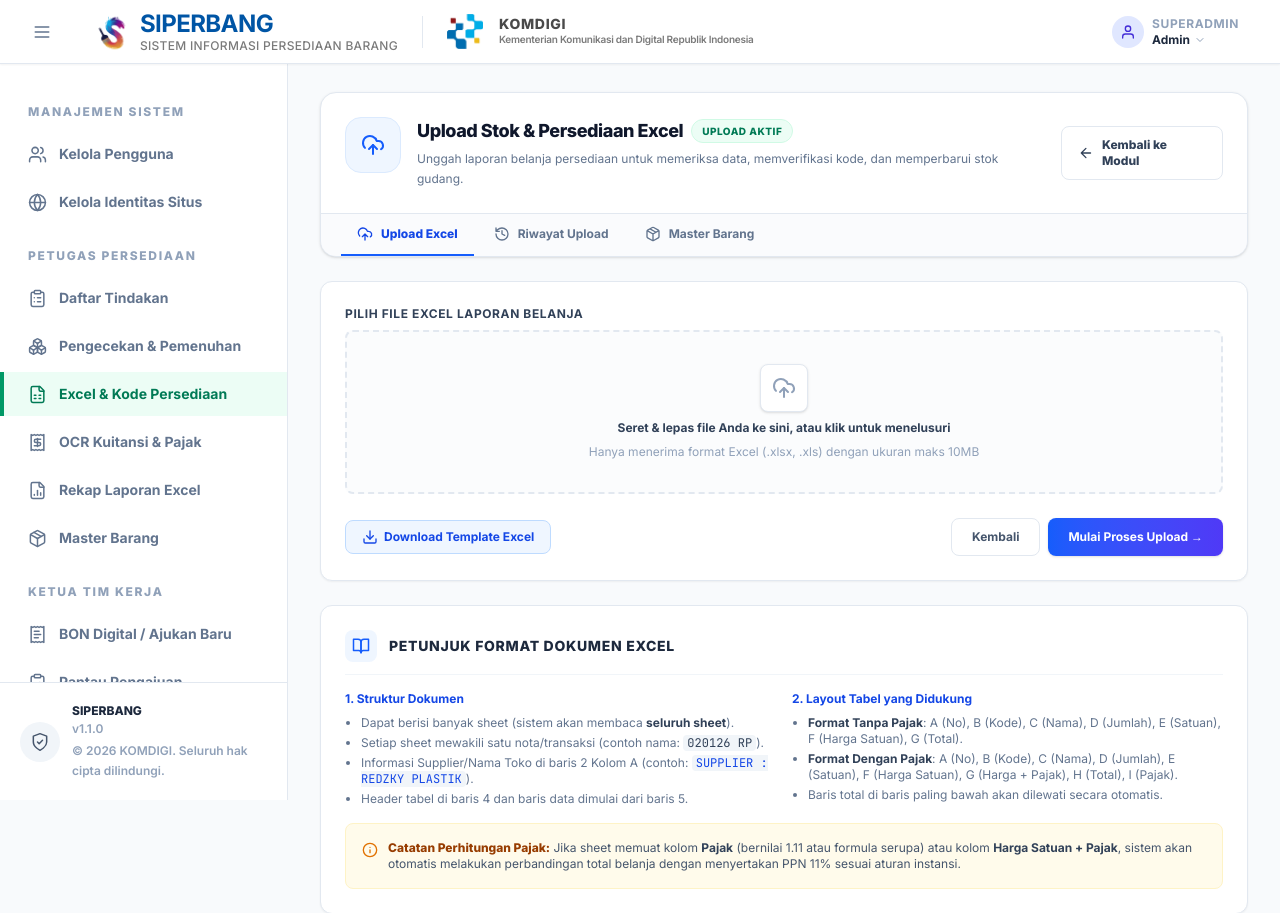
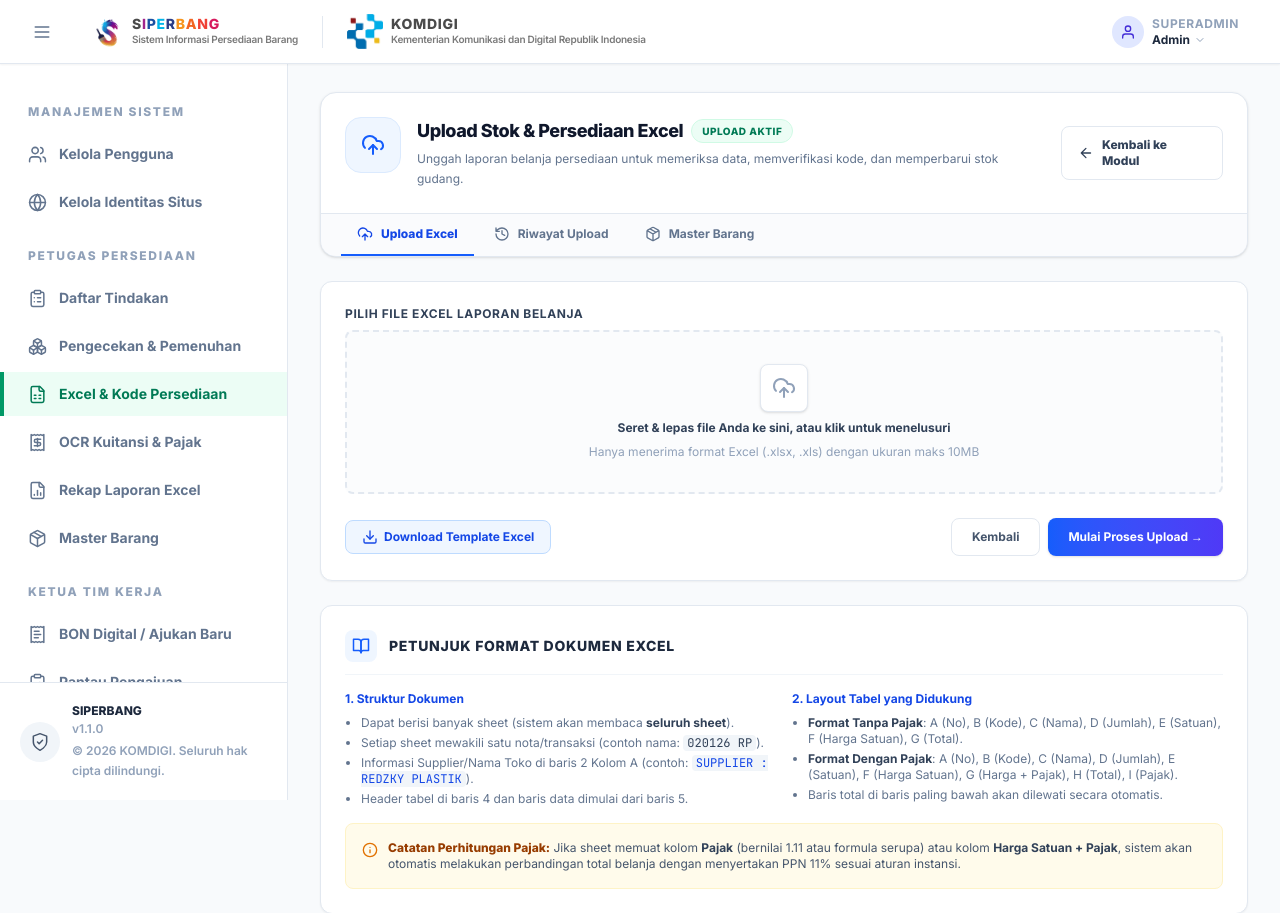
Before and after one commit to Anugrahfitri-code/siperbang, a Laravel app: page /stok-upload in a window 1280 px wide. Shown: the top 913 px of the page. Run offline with Laravel 12, Linux system fonts and the light colour scheme; a user stored in the database is signed in; data comes from the database, SQL or seed files in the repository; style sheets or scripts are compiled from the project's sources.

Commit message:
fix: perbaikan beberapa fitur

```diff
--- a/resources/views/layouts/inventory.blade.php
+++ b/resources/views/layouts/inventory.blade.php
@@ -54,37 +54,66 @@
                     </button>
 
                     {{-- SiperbangLogo --}}
-                    <a href="/" class="flex items-center gap-2">
-                        <div class="relative w-12 h-12 flex-shrink-0">
+                    <a href="/" class="flex items-center">
+                        <div class="relative w-10 h-10 flex-shrink-0">
                             <img
                                 src="{{ $siteSettings['app_logo_url'] ?? asset('images/brand/siperbang-logo.png') }}"
                                 alt="Logo Aplikasi"
                                 class="w-full h-full object-contain select-none pointer-events-none"
                             >
                         </div>
-                        <div class="flex-col select-none hidden sm:flex">
-                            <div class="text-2xl font-bold tracking-tight leading-none text-[#0055A5] font-bold">
-                                {{ $siteSettings['app_name'] ?? 'SIPERBANG' }}
+                        <div class="flex-col select-none justify-center ml-2 hidden sm:flex">
+                            <div class="text-sm font-extrabold tracking-wider leading-none text-[#4A4A4A] flex items-center">
+                                @php
+                                    $appName = $siteSettings['app_name'] ?? 'SIPERBANG';
+                                    $appColors = [];
+                                    if (!empty($siteSettings['app_name_colors'])) {
+                                        $decoded = json_decode($siteSettings['app_name_colors'], true);
+                                        if (is_array($decoded)) {
+                                            $appColors = $decoded;
+                                        }
+                                    }
+                                @endphp
+                                @if(empty($appColors) && $appName === 'SIPERBANG')
+                                    S<span class="text-[#a0258b]">I</span>
+                                    <span class="text-[#1a50a1]">P</span>
+                                    <span class="text-[#00b5e9]">E</span>
+                                    <span class="text-[#2b3d88]">R</span>
+                                    <span class="text-[#f7941d]">B</span>
+                                    <span class="text-[#f26522]">A</span>
+                                    <span class="text-[#ef4136]">N</span>
+                                    <span class="text-[#d7195d]">G</span>
+                                @elseif(!empty($appColors))
+                                    @foreach(mb_str_split($appName) as $i => $char)
+                                        @if(isset($appColors[$i]) && !empty($appColors[$i]))
+                                            <span style="color: {{ $appColors[$i] }}">{{ $char }}</span>
+                                        @else
+                                            <span>{{ $char }}</span>
+                                        @endif
+                                    @endforeach
+                                @else
+                                    {{ $appName }}
+                                @endif
                             </div>
-                            <span class="text-xs font-medium tracking-wide mt-1 leading-none uppercase text-[#7A7A7A]">
+                            <div class="text-[10px] text-left font-semibold tracking-tight mt-0.5 leading-tight text-[#7A7A7A]">
                                 {{ $siteSettings['app_subtitle'] ?? 'Sistem Informasi Persediaan Barang' }}
-                            </span>
+                            </div>
                         </div>
                     </a>
 
                     <div class="hidden md:block h-8 w-px bg-slate-200"></div>
 
                     {{-- KomdigiLogo --}}
-                    <div class="items-center gap-4 hidden md:flex">
+                    <div class="items-center hidden md:flex">
                         <div class="relative w-9 h-9 flex-shrink-0">
                             <img src="{{ $siteSettings['instansi_logo_url'] ?? asset('images/brand/komdigi-logo.png') }}" alt="Logo Instansi" class="w-full h-full object-contain select-none pointer-events-none">
                         </div>
-                        <div class="flex-col select-none hidden md:flex text-left">
+                        <div class="flex-col select-none hidden md:flex text-left ml-2">
                             <span class="text-sm font-extrabold text-[#4A4A4A] tracking-wider leading-none">
                                 {{ $siteSettings['instansi_name'] ?? 'KOMDIGI' }}
                             </span>
                             <span class="text-[10px] text-[#7A7A7A] font-semibold tracking-tight leading-tight mt-0.5">
-                                {!! nl2br(e($siteSettings['instansi_sub'] ?? 'Kementerian Komunikasi dan Digital')) !!}
+                                {!! nl2br(e($siteSettings['instansi_sub'] ?? 'Kementerian Komunikasi dan Digital Republik Indonesia')) !!}
                             </span>
                         </div>
                     </div>
```
Also changed, not shown: resources/js/features/inventory/components/DistributionProcurement.tsx (+11 -1 lines), resources/js/features/reports/components/ReportExport.tsx (+17 -2 lines).
